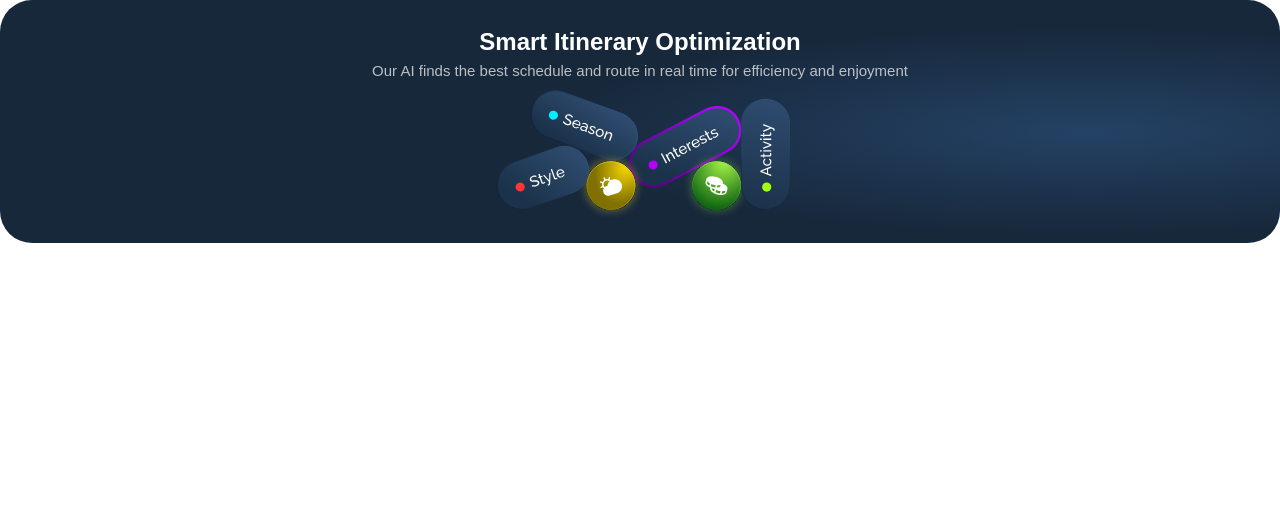
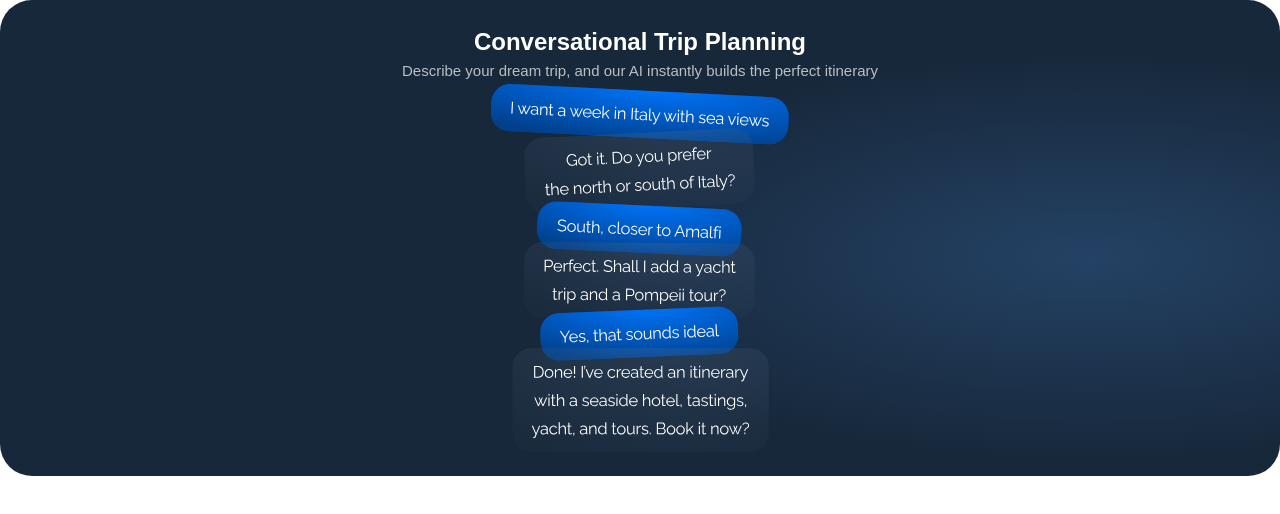
Before and after one commit to elghanbibadr/nuvia, a Next.js app: page / in a window 1280 px wide. Shown: the top 514 px of the page. Built offline with nearby package versions, Linux system fonts and the light colour scheme.

Commit message:
created conversational tip card

```diff
--- /dev/null
+++ b/app/componenets/ConversationalTipCard.jsx
@@ -0,0 +1,18 @@
+import React from 'react'
+import Card from './Card'
+import ConversationalTip from "@/public/ConversationalTip.svg"
+import Image from 'next/image'
+const ConversationalTipCard = () => {
+  return (
+      <Card >
+      <h4>Conversational Trip Planning</h4>
+      <p className='text-white/70 text-center font-normal text-[15px] leading-normal'>
+     Describe your dream trip, and our AI instantly builds the perfect itinerary
+      </p>
+
+      <Image className='mx-auto' src={ConversationalTip} height={300} width={300} alt=''  />
+    </Card>
+  )
+}
+
+export default ConversationalTipCard
--- a/app/page.js
+++ b/app/page.js
@@ -1,11 +1,11 @@
 import React from 'react'
-import RecommandationCard from './componenets/RecommandationCard'
+import ConversationalTipCard from './componenets/ConversationalTipCard'
 
 
 const page = () => {
   return (
     <>
-      <RecommandationCard/>
+      <ConversationalTipCard/>
     </>
   )
 }
```
Also changed, not shown: public/ConversationalTip.svg (added).
